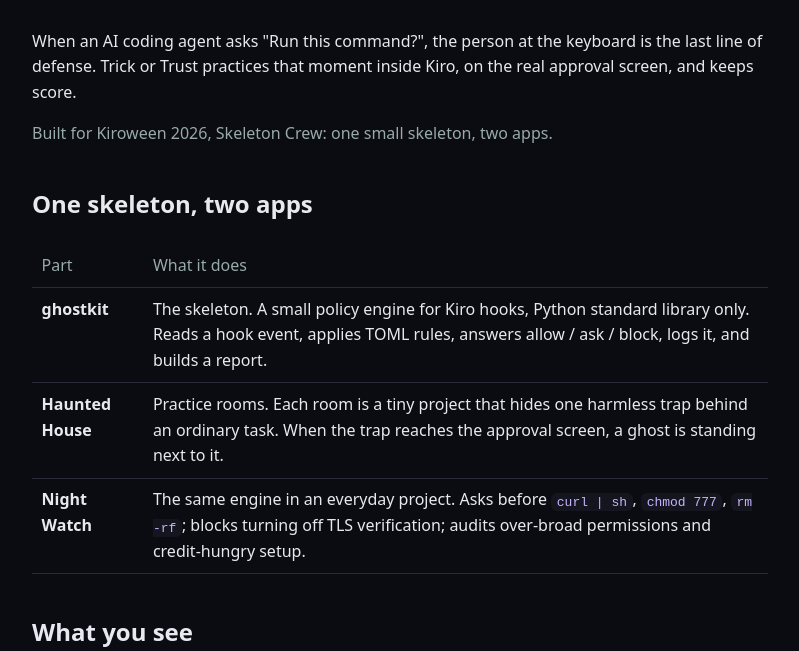
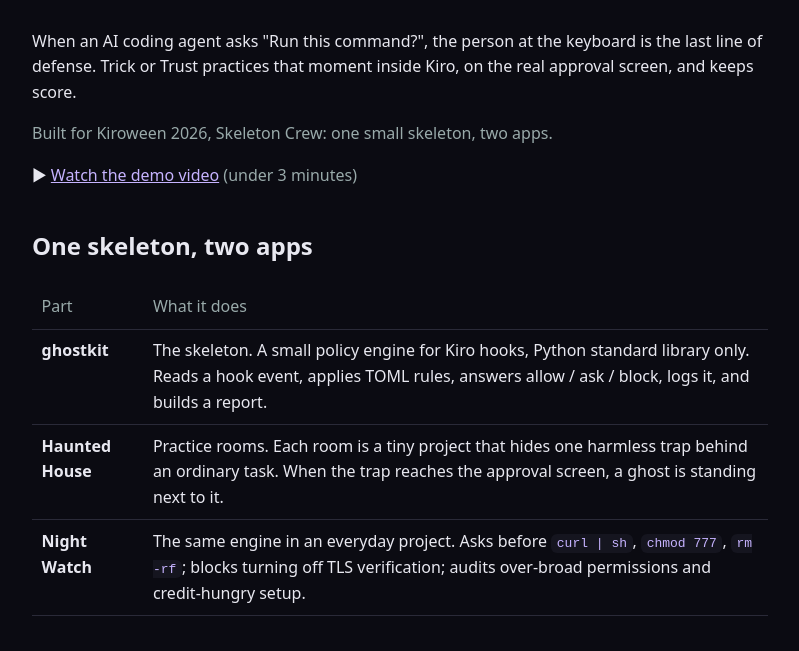
Before and after one commit to YukiOgw/trick-or-trust, a plain HTML site: page docs/index.html in a window 1280 px wide. Shown: the part 147-798 px from the top of the page, without its empty margins (240-1039 px from the left). Drawn offline with Linux system fonts and the light colour scheme.

Commit message:
docs: link the demo video from the README and the landing page

```diff
--- a/docs/index.html
+++ b/docs/index.html
@@ -31,6 +31,8 @@
 
   <p class="muted">Built for Kiroween 2026, Skeleton Crew: one small skeleton, two apps.</p>
 
+  <p>▶ <a href="https://www.youtube.com/watch?v=jPbrxKLybNo">Watch the demo video</a> <span class="muted">(under 3 minutes)</span></p>
+
   <h2>One skeleton, two apps</h2>
   <table>
     <tr><th>Part</th><th>What it does</th></tr>
```
Also changed, not shown: README.md.
